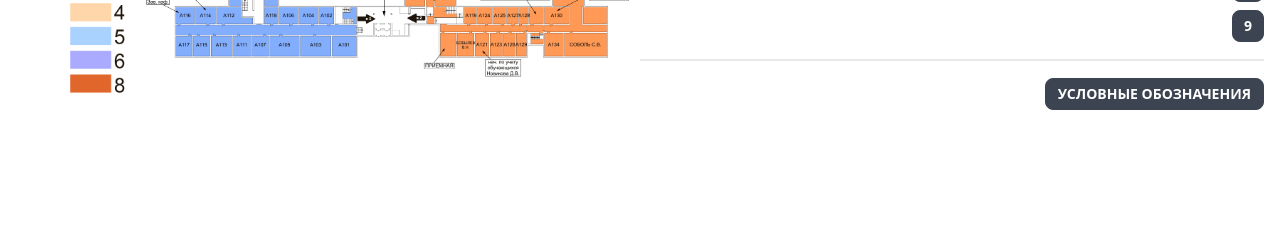
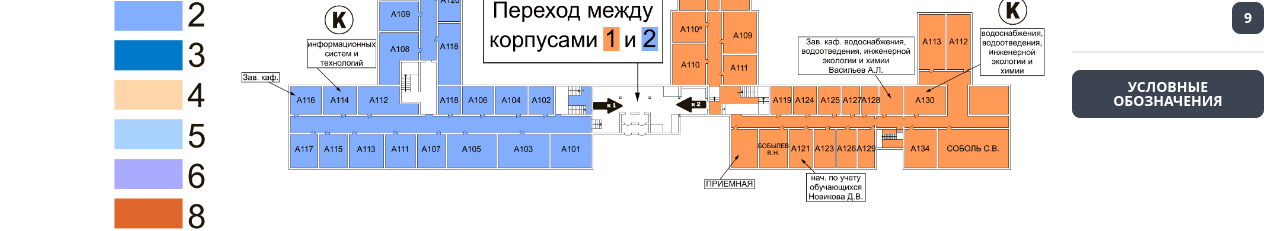
Before and after one commit to Sarylov/presintation-slider, a Vue app: page / in a window 1280 px wide. Shown: the part 496-727 px from the top of the page. Built offline with nearby package versions, Linux system fonts and the light colour scheme.

Commit message:
fix pagination width

```diff
--- a/src/App.vue
+++ b/src/App.vue
@@ -13,7 +13,7 @@
           class="opacity-0 absolute left-0 top-0 object-contain w-full h-full -z-10"
         />
       </div>
-      <div class="flex w-full flex-col lg:items-end">
+      <div class="flex w-full lg:w-auto flex-col lg:items-end">
         <h2>Этажи:</h2>
         <div class="z-10 flex lg:flex-col gap-2 justify-between flex-wrap">
           <button
@@ -27,7 +27,7 @@
         </div>
         <div class="divider h-1"></div>
         <button
-          class="btn btn-sm"
+          class="btn btn-sm md:btn"
           :class="{ activeBtn: currentSlide === 9 }"
           @click="setCurrentSlide(9)"
         >
```
